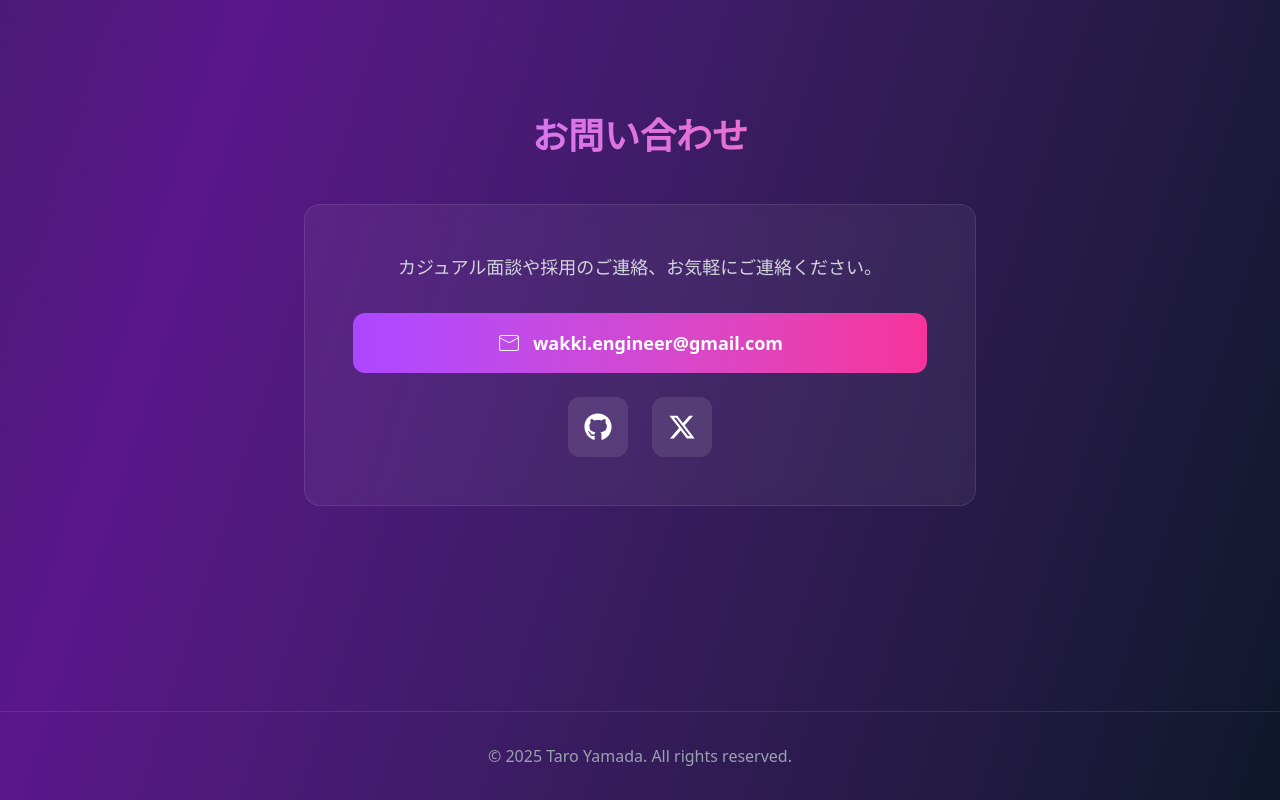
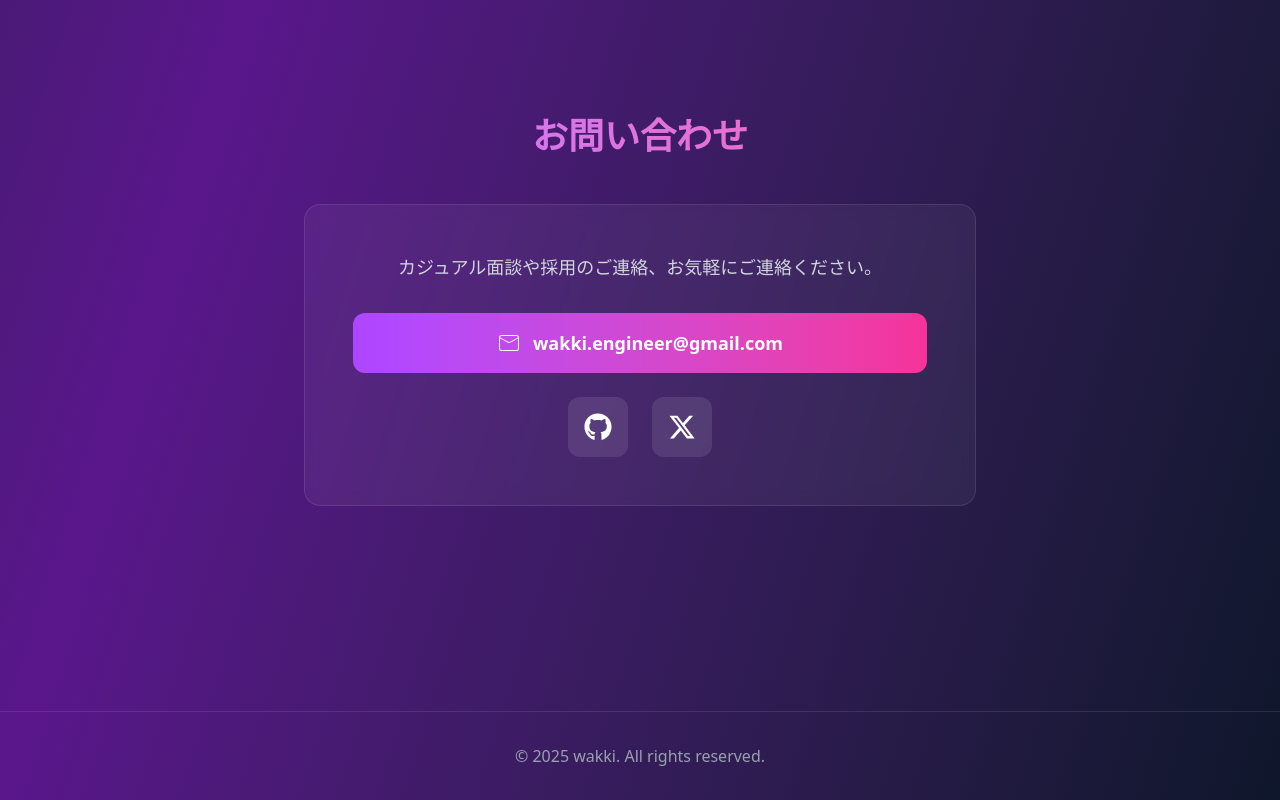
Before and after one commit to ryo28/my-portfolio, a Next.js app: page / in a window 1280 px wide. Shown: the part 3289-4089 px from the top of the page. Built offline with nearby package versions, Linux system fonts and the light colour scheme.

Commit message:
フッターの著作権表記を「Taro Yamada」から「wakki」に更新

```diff
--- a/src/app/_components/Footer.tsx
+++ b/src/app/_components/Footer.tsx
@@ -1,7 +1,7 @@
 export function Footer() {
   return (
     <footer className="py-8 text-center text-gray-400 border-t border-white/10">
-      <p>&copy; 2025 Taro Yamada. All rights reserved.</p>
+      <p>&copy; 2025 wakki. All rights reserved.</p>
     </footer>
   );
 }
```
